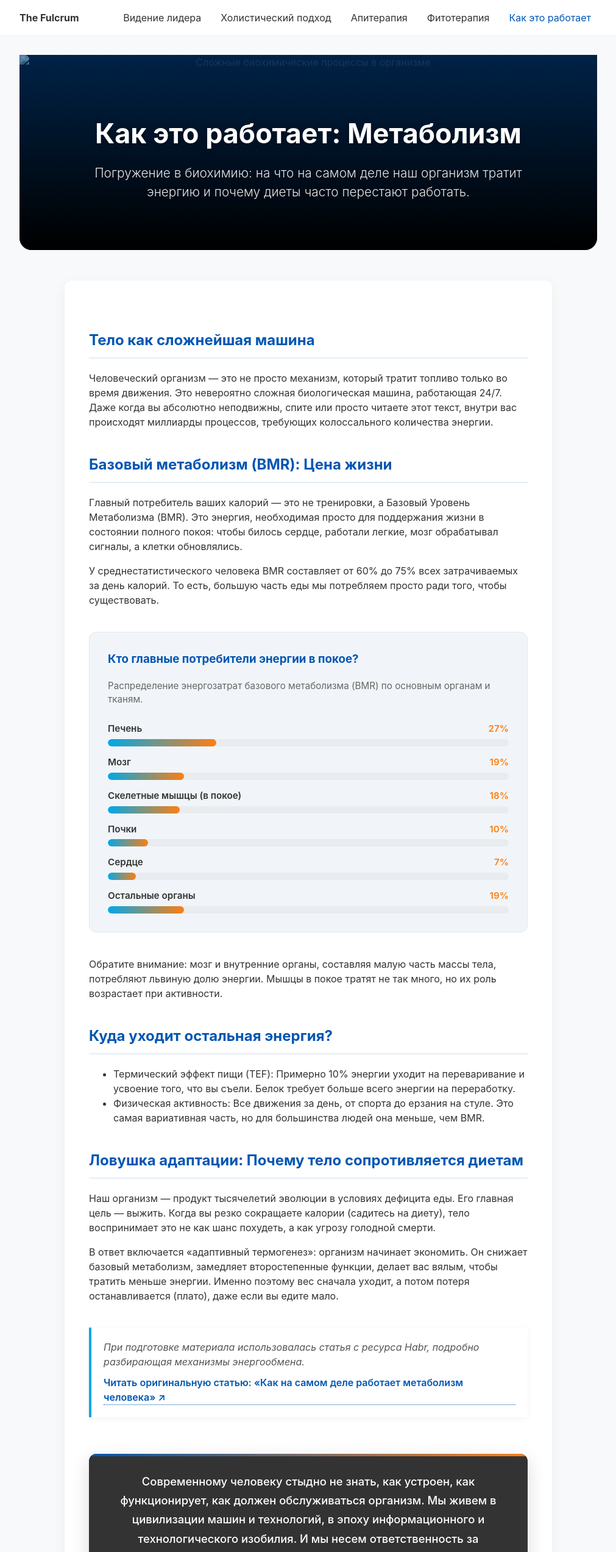
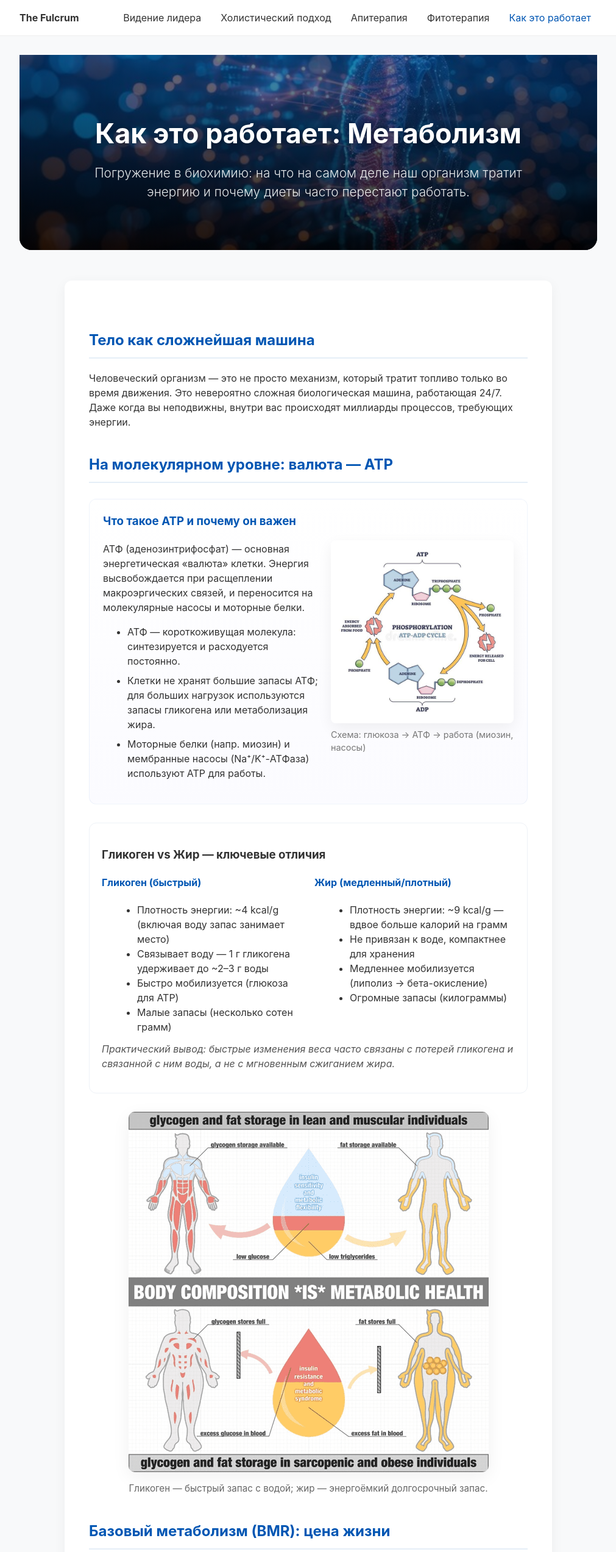
Before and after one commit to groupgen08/MassageSite, an Eleventy site: page how_it_works.njk in a window 1280 px wide. Shown: the top 2545 px of the page at 61% size, without its empty margins (134-1145 px from the left). Built offline with nearby package versions, Linux system fonts and the light colour scheme; Eleventy itself is replaced by a stand-in of ours; files that its build step writes are made by us from their sources.

Commit message:
updated page 'How it works'

```diff
--- a/_data/how_it_works.json
+++ b/_data/how_it_works.json
@@ -1,7 +1,7 @@
 {
   "title": "The Fulcrum — Как это работает",
   "hero": {
-    "image": "images/metabolism-hero.jpg",
+    "image": "images/metabolism-hero2.jpg",
     "alt": "Сложные биохимические процессы в организме",
     "h1": "Как это работает: Метаболизм",
     "lead": "Погружение в биохимию: на что на самом деле наш организм тратит энергию и почему диеты часто перестают работать."
@@ -13,24 +13,66 @@
     },
     {
       "type": "paragraph",
-      "text": "Человеческий организм — это не просто механизм, который тратит топливо только во время движения. Это невероятно сложная биологическая машина, работающая 24/7. Даже когда вы абсолютно неподвижны, спите или просто читаете этот текст, внутри вас происходят миллиарды процессов, требующих колоссального количества энергии."
+      "text": "Человеческий организм — это не просто механизм, который тратит топливо только во время движения. Это невероятно сложная биологическая машина, работающая 24/7. Даже когда вы неподвижны, внутри вас происходят миллиарды процессов, требующих энергии."
     },
     {
       "type": "h2",
-      "text": "Базовый метаболизм (BMR): Цена жизни"
+      "text": "На молекулярном уровне: валюта — ATP"
+    },
+    {
+      "type": "atp_block",
+      "title": "Что такое ATP и почему он важен",
+      "text": "АТФ (аденозинтрифосфат) — основная энергетическая «валюта» клетки. Энергия высвобождается при расщеплении макроэргических связей, и переносится на молекулярные насосы и моторные белки.",
+      "key_points": [
+        "АТФ — короткоживущая молекула: синтезируется и расходуется постоянно.",
+        "Клетки не хранят большие запасы АТФ; для больших нагрузок используются запасы гликогена или метаболизация жира.",
+        "Моторные белки (напр. миозин) и мембранные насосы (Na⁺/K⁺-АТФаза) используют ATP для работы."
+      ],
+      "image": "images/atp-diagram.jpg",
+      "image_alt": "Схема цепочки образования и расхода ATP",
+      "image_note": "Схема: глюкоза → АТФ → работа (миозин, насосы)"
+    },
+    {
+      "type": "compare_glycogen_fat",
+      "title": "Гликоген vs Жир — ключевые отличия",
+      "left": {
+        "title": "Гликоген (быстрый)",
+        "items": [
+          "Плотность энергии: ~4 kcal/g (включая воду запас занимает место)",
+          "Связывает воду — 1 г гликогена удерживает до ~2–3 г воды",
+          "Быстро мобилизуется (глюкоза для ATP)",
+          "Малые запасы (несколько сотен грамм)"
+        ]
+      },
+      "right": {
+        "title": "Жир (медленный/плотный)",
+        "items": [
+          "Плотность энергии: ~9 kcal/g — вдвое больше калорий на грамм",
+          "Не привязан к воде, компактнее для хранения",
+          "Медленнее мобилизуется (липолиз → бета-окисление)",
+          "Огромные запасы (килограммы)"
+        ]
+      },
+      "note": "Практический вывод: быстрые изменения веса часто связаны с потерей гликогена и связанной с ним воды, а не с мгновенным сжиганием жира."
+    },
+    {
+      "type": "figure",
+      "image": "images/glycogen-vs-fat.png",
+      "alt": "Сравнение гликогена и жировых запасов",
+      "caption": "Гликоген — быстрый запас с водой; жир — энергоёмкий долгосрочный запас."
+    },
+    {
+      "type": "h2",
+      "text": "Базовый метаболизм (BMR): цена жизни"
     },
     {
       "type": "paragraph",
-      "text": "Главный потребитель ваших калорий — это не тренировки, а Базовый Уровень Метаболизма (BMR). Это энергия, необходимая просто для поддержания жизни в состоянии полного покоя: чтобы билось сердце, работали легкие, мозг обрабатывал сигналы, а клетки обновлялись."
-    },
-    {
-      "type": "paragraph",
-      "text": "У среднестатистического человека BMR составляет от 60% до 75% всех затрачиваемых за день калорий. То есть, большую часть еды мы потребляем просто ради того, чтобы существовать."
+      "text": "BMR — это энергия, необходимая для базовых функций: работа сердца, дыхание, поддержание температуры, обновление клеток. Для большинства людей это 60–75% дневных расходов."
     },
     {
       "type": "energy_breakdown",
       "title": "Кто главные потребители энергии в покое?",
-      "description": "Распределение энергозатрат базового метаболизма (BMR) по основным органам и тканям.",
+      "description": "Распределение энергозатрат базового метаболизма (BMR) по органам и тканям.",
       "items": [
         { "organ": "Печень", "percent": "27" },
         { "organ": "Мозг", "percent": "19" },
@@ -41,31 +83,34 @@
       ]
     },
     {
-      "type": "paragraph",
-      "text": "Обратите внимание: мозг и внутренние органы, составляя малую часть массы тела, потребляют львиную долю энергии. Мышцы в покое тратят не так много, но их роль возрастает при активности."
-    },
-    {
       "type": "h2",
       "text": "Куда уходит остальная энергия?"
     },
     {
       "type": "list",
       "items": [
-        "Термический эффект пищи (TEF): Примерно 10% энергии уходит на переваривание и усвоение того, что вы съели. Белок требует больше всего энергии на переработку.",
-        "Физическая активность: Все движения за день, от спорта до ерзания на стуле. Это самая вариативная часть, но для большинства людей она меньше, чем BMR."
+        "Термический эффект пищи (TEF): ~10% — переваривание и усвоение.",
+        "Физическая активность: крайне вариативна — от спорта до мелких движений.",
+        "Прочие метаболические расходы: поддержание температуры, стресс-ответ."
+      ]
+    },
+    {
+      "type": "energy_flow",
+      "title": "Коротко: как энергия проходит путь",
+      "steps": [
+        { "title": "Поступление", "text": "Еда → расщепление макронутриентов → глюкоза/жиры/аминокислоты."},
+        { "title": "Транзит", "text": "Глюкоза в гликоген или в окисление; жиры в транспорт и β-окисление."},
+        { "title": "Производство ATP", "text": "Гликолиз/цикл Кребса/электрон-транспорт → синтез ATP."},
+        { "title": "Использование", "text": "Мышцы, насосы, восстановление тканей — расход ATP."}
       ]
     },
     {
       "type": "h2",
-      "text": "Ловушка адаптации: Почему тело сопротивляется диетам"
+      "text": "Ловушка адаптации: почему тело сопротивляется диетам"
     },
     {
       "type": "paragraph",
-      "text": "Наш организм — продукт тысячелетий эволюции в условиях дефицита еды. Его главная цель — выжить. Когда вы резко сокращаете калории (садитесь на диету), тело воспринимает это не как шанс похудеть, а как угрозу голодной смерти."
-    },
-    {
-      "type": "paragraph",
-      "text": "В ответ включается «адаптивный термогенез»: организм начинает экономить. Он снижает базовый метаболизм, замедляет второстепенные функции, делает вас вялым, чтобы тратить меньше энергии. Именно поэтому вес сначала уходит, а потом потеря останавливается (плато), даже если вы едите мало."
+      "text": "При резком снижении калорий организм включает адаптивный термогенез — он снижает BMR, чтобы экономить ресурсы. Это объясняет плато в снижении веса и ощущение усталости."
     },
     {
       "type": "source_credit",
--- a/css/apitherapy.css
+++ b/css/apitherapy.css
@@ -41,6 +41,11 @@ body.page-apitherapy {
     border: 1px solid rgba(0, 0, 0, 0.06);
     box-shadow: 0 8px 30px rgba(15, 20, 10, 0.06);
     flex: 0 0 220px;
+}
+
+/* Активная ссылка в меню */
+body.page-apitherapy .nav-list a.active {
+    color: var(--apitherapy-accent);
 }
 
 body.page-apitherapy .nav-list a {
--- a/css/base.css
+++ b/css/base.css
@@ -184,7 +184,7 @@ body {
     margin-top: 8px
 }
 
-@media (max-width: 720px) {
+@media (max-width: 970px) {
   .hero {
     flex-direction: column; /* располагай элементы сверху вниз */
     align-items: center;    /* центрует картинку и текст по центру */
--- a/css/holistic.css
+++ b/css/holistic.css
@@ -21,6 +21,11 @@ body.page-holistic {
 body.page-holistic .nav-logo {
     color: var(--hol-accent);
     font-weight: 700;
+}
+
+/* Активная ссылка в меню */
+body.page-holistic .nav-list a.active {
+    color: var(--hol-accent);
 }
 
 body.page-holistic .nav-list a {
--- a/css/how_it_works.css
+++ b/css/how_it_works.css
@@ -11,12 +11,19 @@ body.page-how-it-works {
     /* Цвет для выделения энергии/тепла (оранжевый/желтый) */
     --sci-energy: #fd7e14;
 
+    --how-it-works-hover: rgba(71, 114, 173, 0.08);
+
     background-color: var(--sci-bg);
     color: var(--sci-text);
 }
 
 /* Активная ссылка в меню */
 body.page-how-it-works .nav-list a.active {
+    color: var(--sci-primary);
+}
+
+body.page-how-it-works .nav-list a:hover {
+    background: var(--how-it-works-hover);
     color: var(--sci-primary);
 }
 
@@ -224,3 +231,114 @@ body.page-how-it-works .nav-list a.active {
         font-size: 1rem;
     }
 }
+
+/* --- Добавочные стили для how_it_works.njk --- */
+
+/* Figure */
+.figure-block {
+  margin: 30px 0;
+  text-align: center;
+}
+.figure-block img {
+  max-width: 100%;
+  height: auto;
+  border-radius: 10px;
+  box-shadow: 0 8px 30px rgba(0,0,0,0.06);
+}
+.figure-block figcaption {
+  margin-top: 10px;
+  color: #666;
+  font-size: 0.95rem;
+}
+
+/* ATP block: двухколоночный блок (левая — текст, правая — диаграмма) */
+.atp-block {
+  display: grid;
+  grid-template-columns: 1fr 300px;
+  gap: 20px;
+  align-items: center;
+  background: linear-gradient(180deg,#fff,#fbfbff);
+  padding: 22px;
+  border-radius: 12px;
+  margin: 26px 0;
+  border: 1px solid rgba(0,86,179,0.06);
+}
+.atp-block img {
+  max-width: 100%;
+  height: auto;
+  display: block;
+  border-radius: 8px;
+  box-shadow: 0 8px 24px rgba(0,0,0,0.06);
+}
+.atp-block h3 { margin-top: 0; color: #0056b3; }
+.atp-points { margin-top: 12px; }
+.atp-points li { margin-bottom: 8px; color: #333; }
+
+/* Compare block (glycogen vs fat) */
+.compare-block {
+  margin: 30px 0;
+  padding: 20px;
+  background: #fff;
+  border-radius: 12px;
+  border: 1px solid #eef2f7;
+}
+.compare-inner {
+  display: flex;
+  gap: 20px;
+  margin-top: 12px;
+}
+.compare-col {
+  flex: 1;
+}
+.compare-col h4 { margin-top: 0; color: #0056b3; }
+.compare-col ul { margin: 10px 0 0 18px; color: #333; }
+.compare-note { margin-top: 12px; color: #555; font-style: italic; }
+
+/* Energy flow (ordered steps) */
+.energy-flow {
+  margin: 26px 0;
+  padding: 18px;
+  border-radius: 10px;
+  background: linear-gradient(180deg,#fff,#fcfdff);
+  border: 1px solid rgba(0,0,0,0.04);
+}
+.energy-flow ol {
+  counter-reset: step;
+  margin: 0;
+  padding-left: 0;
+  list-style: none;
+}
+.energy-flow li {
+  display: flex;
+  gap: 12px;
+  align-items: flex-start;
+  margin-bottom: 14px;
+}
+.energy-flow li::before {
+  counter-increment: step;
+  content: counter(step);
+  min-width: 30px;
+  height: 30px;
+  border-radius: 50%;
+  background: linear-gradient(180deg,#00a8e8,#fd7e14);
+  color: #fff;
+  display: inline-flex;
+  align-items: center;
+  justify-content: center;
+  font-weight: 700;
+  box-shadow: 0 6px 18px rgba(0,0,0,0.06);
+}
+.energy-flow strong { display: inline-block; margin-right: 6px; color: #0056b3; }
+
+/* Minor responsive */
+@media (max-width: 880px) {
+  .atp-block { grid-template-columns: 1fr; text-align: left; }
+  .atp-right { margin-top: 12px; }
+  .compare-inner { flex-direction: column; }
+}
+
+/* keep energy chart animation (already in how_it_works.css earlier) */
+.bar-fill { transition: width 1s ease-in-out; }
+
+/* small helper */
+.muted.small { color: #777; font-size: 0.9rem; margin-top: 8px; }
--- a/css/vision.css
+++ b/css/vision.css
@@ -118,7 +118,7 @@ body.page-vision .nav-toggle {
 }
 
 /* Показать гамбургер в мобильных */
-@media (max-width:720px) {
+@media (max-width:970px) {
   /* скрыть обычное меню */
   body.page-vision .nav-list { display: none; }
   body.page-vision .nav-toggle { display: inline-block; }
--- a/how_it_works.njk
+++ b/how_it_works.njk
@@ -10,7 +10,6 @@ permalink: "how_it_works.html"
   <meta name="viewport" content="width=device-width,initial-scale=1" />
   <title>{{ how_it_works.title }}</title>
   <link rel="stylesheet" href="/css/base.css" />
-  {# Подключаем специфичные стили для этой страницы #}
   <link rel="stylesheet" href="/css/how_it_works.css" />
 </head>
 <body class="page-how-it-works">
@@ -30,7 +29,7 @@ permalink: "how_it_works.html"
         </button>
     </div>
 
-        <nav class="side-nav" aria-hidden="true">
+    <nav class="side-nav" aria-hidden="true">
       <button class="side-close" aria-label="Закрыть меню">✕</button>
       <ul>
         <li><a href="index.html">Видение лидера</a></li>
@@ -44,7 +43,7 @@ permalink: "how_it_works.html"
 
   <main class="container">
 
-    {# --- HERO SECTION --- #}
+    {# --- HERO --- #}
     <section class="science-hero">
         <div class="hero-overlay"></div>
         <img src="{{ how_it_works.hero.image }}" alt="{{ how_it_works.hero.alt }}" class="hero-bg" />
@@ -60,7 +59,6 @@ permalink: "how_it_works.html"
         {% if how_it_works.page_blocks %}
         {% for block in how_it_works.page_blocks %}
 
-            {# Стандартные блоки #}
             {% if block.type == 'h2' %}
                 <h2>{{ block.text }}</h2>
 
@@ -74,14 +72,12 @@ permalink: "how_it_works.html"
                     {% endfor %}
                 </ul>
 
-            {# НОВЫЙ БЛОК: Визуализация энергозатрат (Прогресс-бары) #}
             {% elif block.type == 'energy_breakdown' %}
                 <div class="energy-chart-block">
                     <h3>{{ block.title }}</h3>
                     {% if block.description %}
                         <p class="chart-desc">{{ block.description }}</p>
                     {% endif %}
-
                     <div class="chart-bars">
                         {% for item in block.items %}
                         <div class="bar-item">
@@ -90,7 +86,6 @@ permalink: "how_it_works.html"
                                 <span class="organ-percent">{{ item.percent }}%</span>
                             </div>
                             <div class="bar-track">
-                                {# Используем inline-стиль для задания ширины на основе данных #}
                                 <div class="bar-fill" style="width: {{ item.percent }}%;"></div>
                             </div>
                         </div>
@@ -98,7 +93,73 @@ permalink: "how_it_works.html"
                     </div>
                 </div>
 
-            {# НОВЫЙ БЛОК: Кредит источнику (Habr) #}
+            {# --- ФИГУРА (изображение + подпись) --- #}
+            {% elif block.type == 'figure' %}
+                <figure class="figure-block">
+                    <img src="{{ block.image }}" alt="{{ block.alt }}" />
+                    {% if block.caption %}
+                        <figcaption>{{ block.caption }}</figcaption>
+                    {% endif %}
+                </figure>
+
+            {# --- БЛОК: ATP (кратко, с диаграммой) --- #}
+            {% elif block.type == 'atp_block' %}
+                <section class="atp-block">
+                    <div class="atp-left">
+                        <h3>{{ block.title }}</h3>
+                        <p>{{ block.text }}</p>
+                        {% if block.key_points %}
+                        <ul class="atp-points">
+                            {% for p in block.key_points %}
+                                <li>{{ p }}</li>
+                            {% endfor %}
+                        </ul>
+                        {% endif %}
+                    </div>
+                    <div class="atp-right">
+                        <img src="{{ block.image }}" alt="{{ block.image_alt }}" />
+                        {% if block.image_note %}<p class="muted small">{{ block.image_note }}</p>{% endif %}
+                    </div>
+                </section>
+
+            {# --- СРАВНЕНИЕ: гликоген vs жир --- #}
+            {% elif block.type == 'compare_glycogen_fat' %}
+                <section class="compare-block">
+                    <h3>{{ block.title }}</h3>
+                    <div class="compare-inner">
+                        <div class="compare-col">
+                            <h4>{{ block.left.title }}</h4>
+                            <ul>
+                                {% for it in block.left.items %}
+                                    <li>{{ it }}</li>
+                                {% endfor %}
+                            </ul>
+                        </div>
+                        <div class="compare-col">
+                            <h4>{{ block.right.title }}</h4>
+                            <ul>
+                                {% for it in block.right.items %}
+                                    <li>{{ it }}</li>
+                                {% endfor %}
+                            </ul>
+                        </div>
+                    </div>
+                    {% if block.note %}<p class="compare-note">{{ block.note }}</p>{% endif %}
+                </section>
+
+            {# --- БЛОК: Energy flow (пошагово) --- #}
+            {% elif block.type == 'energy_flow' %}
+                <section class="energy-flow">
+                    <h3>{{ block.title }}</h3>
+                    <ol>
+                        {% for step in block.steps %}
+                            <li>
+                                <strong>{{ step.title }}.</strong> {{ step.text }}
+                            </li>
+                        {% endfor %}
+                    </ol>
+                </section>
+
             {% elif block.type == 'source_credit' %}
                 <div class="source-citation">
                     <p>{{ block.intro }}</p>
@@ -107,7 +168,6 @@ permalink: "how_it_works.html"
                     </a>
                 </div>
 
-            {# НОВЫЙ БЛОК: Манифест (Обязательный текст в конце) #}
             {% elif block.type == 'manifesto_block' %}
                 <div class="manifesto-box">
                     <p>{{ block.text }}</p>
```
Also changed, not shown: .pages.yml, images/atp-diagram.jpg (added), images/glycogen-vs-fat.png (added), images/metabolism-hero.jpg (added), images/metabolism-hero2.jpg (added).
